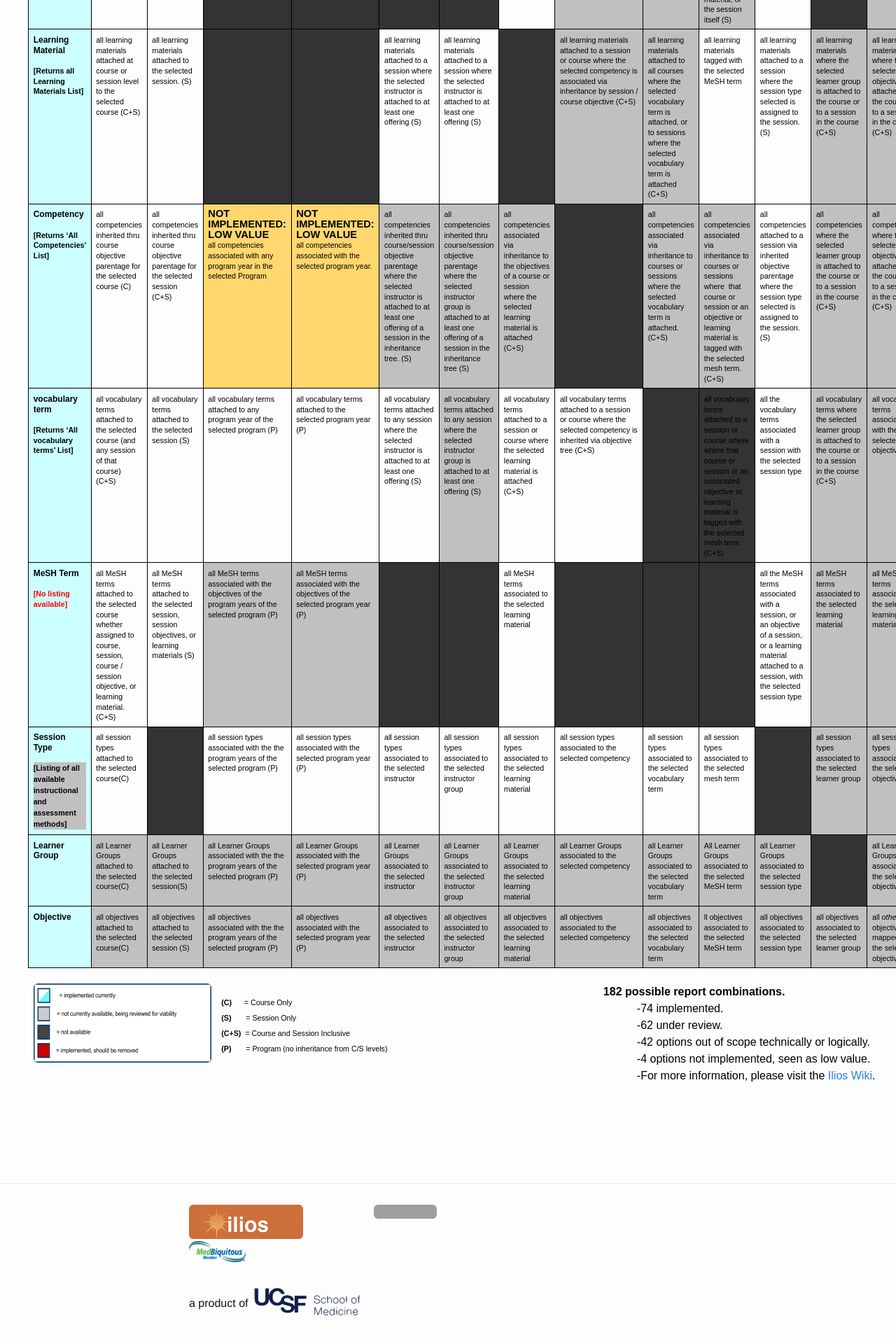
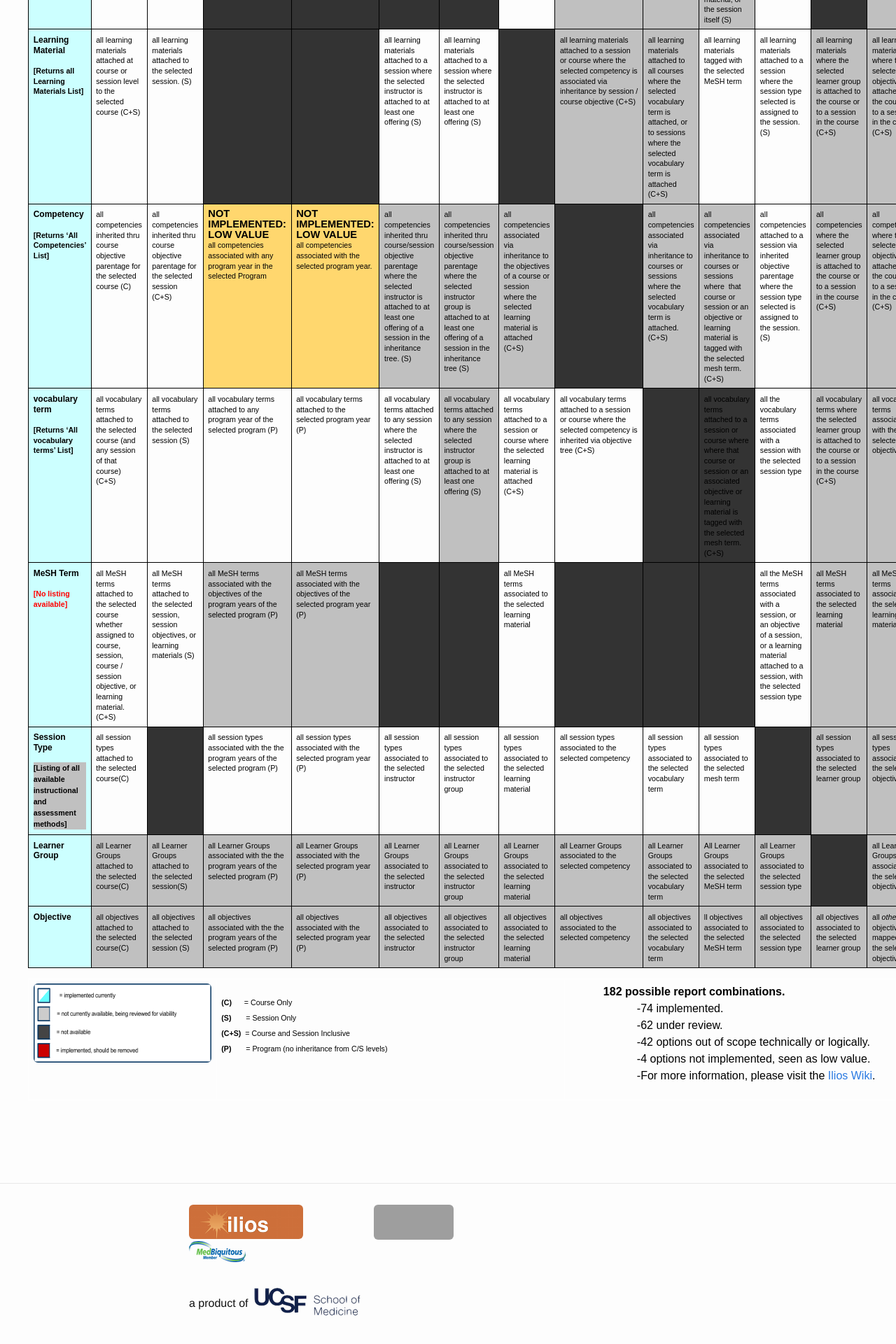
Before and after one commit to ilios/iliosproject.org, a Jekyll site: the page built from myreports.md, in a window 1280 px wide. Shown: the part 1650-3570 px from the top of the page at 70% size. Built offline with Jekyll 4.4.1, drawn with Linux system fonts in a browser that asks for light colours; grey boxes are pictures that could not be loaded.

Commit message:
improved footer by adding height/width to some images; changed <ul> to <div> for accessibility

```diff
--- a/_includes/footer.html
+++ b/_includes/footer.html
@@ -1,31 +1,34 @@
 <footer class="site-footer">
-
   <div class="wrapper">
     <div class="footer-col-wrapper">
-      <div class="footer-col  footer-col-1">
+      <div class="footer-col footer-col-1">
+        <div class="contact-list">
+          <div class="logo-ilios">
+            <img src="/media/Ilios-Logo-small.png" alt="" height="49" width="163" border="0" />
+          </div>
+          <div class="logo-medbiquitous">
+            <img src="/media/MEDBIQ-logo.png" alt="Medbiquitous Member" height="30" width="81" />
+          </div>
+        </div>
+      </div>
 
-   		<ul class="contact-list">
-        <li><img src="/media/Ilios-Logo-small.png" alt="" height="49" width="163" border="0"></li>
-        <span class="logo-medbiquitous"><img src="/media/MEDBIQ-logo.png" alt="Medbiquitous Member"></span>
-      </ul>
-    </div>
-
-      <div class="footer-col  footer-col-2">
-
-        <ul class="social-media-list">
-          <li>
-            <a href="https://www.netlify.com">
-              <img src="https://www.netlify.com/img/global/badges/netlify-color-accent.svg" alt="Netlify" />
-            </a>
-          </li>
-          <li>
-            <script async defer src="https://ilios-slack.herokuapp.com/slackin.js"></script>
-          </li>
-        </ul>
+      <div class="footer-col footer-col-2">
+        <div class="social-media-list">
+          <a href="https://www.netlify.com">
+            <img
+              src="https://www.netlify.com/img/global/badges/netlify-color-accent.svg"
+              alt="Netlify"
+              height="50"
+              width="114"
+            />
+          </a>
+          <script async defer src="https://ilios-slack.herokuapp.com/slackin.js"></script>
+        </div>
       </div>
     </div>
     <div>
-      <span class="text">a product of</span> <img src="/media/UCSF_SOM_logo.png" alt="UCSF School of Medicine">
+      <span class="text">a product of</span>
+      <img src="/media/UCSF_SOM_logo.png" alt="UCSF School of Medicine" height="51" width="163" />
     </div>
   </div>
 </footer>
--- a/_sass/_layout.scss
+++ b/_sass/_layout.scss
@@ -1,4 +1,4 @@
-@use "sass:math";
+@use 'sass:math';
 /**
  * Site header
  */
@@ -8,7 +8,7 @@
   padding-left: 7em;
   min-height: 68px;
   max-height: 68px;
-    background-color: rgb(216,91,0);
+  background-color: rgb(216, 91, 0);
 
   // Positioning context for the mobile navigation icon
   position: relative;
@@ -46,7 +46,7 @@
   //   vertical-align: sub;
   float: right;
   line-height: 68px;
-    z-index:5;
+  z-index: 5;
 
   .menu-icon {
     display: none;
@@ -62,11 +62,11 @@
     }
 
     &.active {
-          color:#c66;
+      color: #c66;
     }
 
     &.space-link {
-          line-height:0.5em;
+      line-height: 0.5em;
       &:first-child {
         padding-top: 0.5em;
       }
@@ -118,8 +118,6 @@
   }
 }
 
-
-
 /**
  * Site footer
  */
@@ -133,9 +131,12 @@
   margin-bottom: calc($spacing-unit / 2);
 }
 
+.contact-list {
+  margin-bottom: 15px;
+}
+
 .contact-list,
 .social-media-list {
-    list-style: none;
   margin-left: 0;
 }
 
@@ -154,29 +155,29 @@
 
 .footer-col-1 {
   width: -webkit-calc(35% - (#{$spacing-unit} / 2));
-    width:         calc(35% - (#{$spacing-unit} / 2));
+  width: calc(35% - (#{$spacing-unit} / 2));
 }
 
 .footer-col-2 {
   width: -webkit-calc(20% - (#{$spacing-unit} / 2));
-    width:         calc(20% - (#{$spacing-unit} / 2));
+  width: calc(20% - (#{$spacing-unit} / 2));
 }
 
 .footer-col-3 {
   width: -webkit-calc(45% - (#{$spacing-unit} / 2));
-    width:         calc(45% - (#{$spacing-unit} / 2));
+  width: calc(45% - (#{$spacing-unit} / 2));
 }
 
 @include media-query($on-laptop) {
   .footer-col-1,
   .footer-col-2 {
     width: -webkit-calc(50% - (#{$spacing-unit} / 2));
-        width:         calc(50% - (#{$spacing-unit} / 2));
+    width: calc(50% - (#{$spacing-unit} / 2));
   }
 
   .footer-col-3 {
     width: -webkit-calc(100% - (#{$spacing-unit} / 2));
-        width:         calc(100% - (#{$spacing-unit} / 2));
+    width: calc(100% - (#{$spacing-unit} / 2));
   }
 }
 
@@ -184,18 +185,16 @@
   .footer-col {
     float: none;
     width: -webkit-calc(100% - (#{$spacing-unit} / 2));
-        width:         calc(100% - (#{$spacing-unit} / 2));
+    width: calc(100% - (#{$spacing-unit} / 2));
   }
 }
-
-
 
 /**
  * Page content
  */
 .page-content {
   padding: $spacing-unit 0;
-    z-index:4;
+  z-index: 4;
 
   h1 {
     font-weight: bold;
@@ -219,7 +218,6 @@
 .page-tabla {
   margin-left: 1.5em;
   padding-left: 1em;
-
 }
 
 .post-list {
@@ -240,8 +238,6 @@
   display: block;
   font-size: 24px;
 }
-
-
 
 /**
  * Posts
```
Lines whose indentation alone changed are shown as unchanged.
